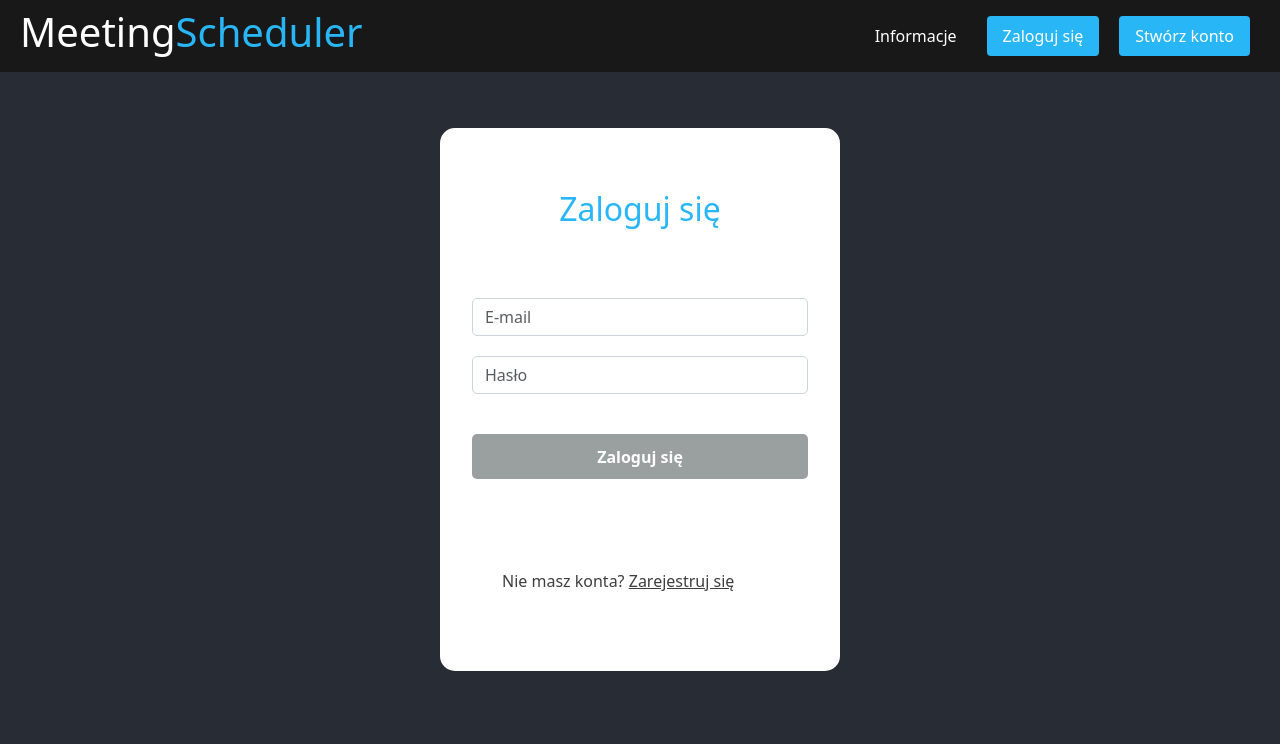
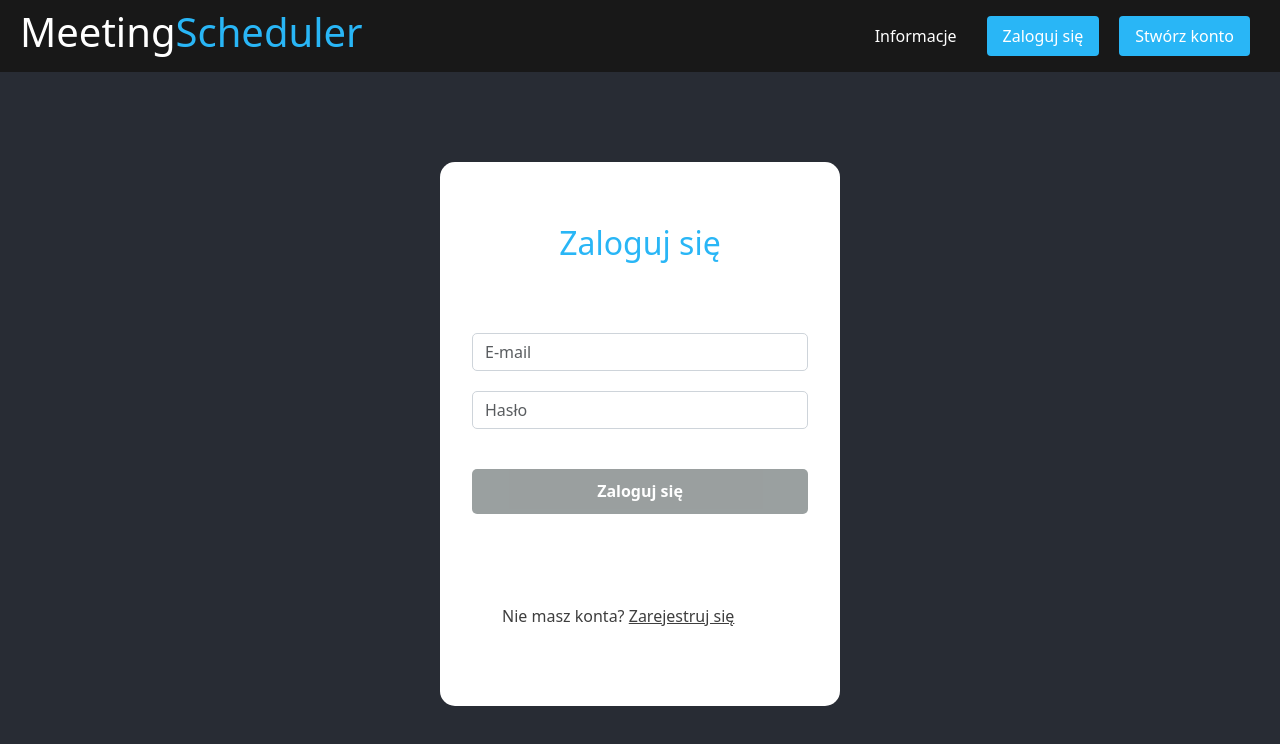
Before and after one commit to Dyspersja/Meeting-Scheduler, a React (Create React App) app in the folder Frontend/: page / in a window 1280 px wide. Shown: the top 744 px of the page. Built offline with nearby package versions, Linux system fonts and the light colour scheme.

Commit message:
Update login.css

```diff
--- a/Frontend/src/styles/login.css
+++ b/Frontend/src/styles/login.css
@@ -1,8 +1,12 @@
 .login-container {
     display: flex;
     justify-content: center;
+    align-items: center;
+    height: calc(100vh - 72px);
     padding: 50px;
+    box-sizing: border-box;
 }
+
 
 .login-container form {
     width: 400px;
```
